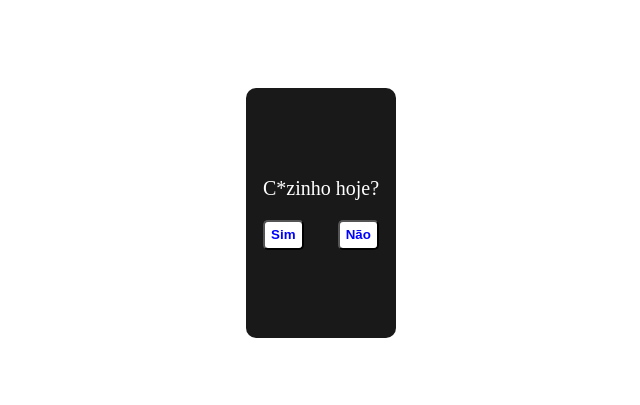
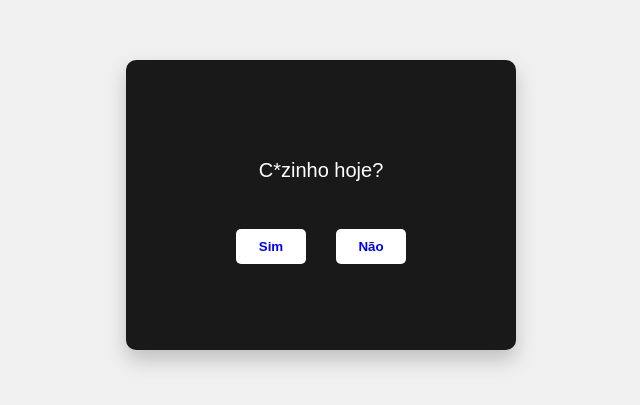
Before and after one commit to flsbiel/TESTE, a plain HTML site: page brincando/index.html in a window 1280 px wide. Shown: the part 195-600 px from the top of the page, without its empty margins (319-959 px from the left). Drawn offline with Linux system fonts and the light colour scheme.

Commit message:
Update index.html

```diff
--- a/brincando/index.html
+++ b/brincando/index.html
@@ -1,12 +1,20 @@
-<html>
+<!DOCTYPE html>
+<html lang="pt-br">
 <head>
+    <meta charset="UTF-8">
+    <meta name="viewport" content="width=device-width, initial-scale=1.0">
+    <title>Pergunta Especial</title>
     <style>
         body {
             display: flex;
             justify-content: center;
             align-items: center;
             height: 100vh;
+            margin: 0;
+            background-color: #f0f0f0;
+            font-family: sans-serif;
         }
+
         a {
             text-decoration: none;
         }
@@ -15,28 +23,45 @@
             font-size: 20px;
             color: white;
             height: 250px;
-            widt: 350px;
+            width: 350px; /* Corrigido de 'widt' */
             border-radius: 10px;
             background: #191919;
             flex-direction: column;
             display: flex;
             align-items: center;
             justify-content: center;
+            padding: 20px;
+            box-shadow: 0 10px 20px rgba(0,0,0,0.2);
         }
 
         .buttons-container {
             display: flex;
             justify-content: space-around;
+            align-items: center;
             height: 50px;
-            width: 150px;
+            width: 200px;
+            margin-top: 20px;
         }
+
         button {
-            height: 30px;
-            weidth: 50px;
+            height: 35px;
+            width: 70px; /* Corrigido de 'weidth' */
             background: white;
+            border: none;
             border-radius: 5px;
             color: blue;
             font-weight: 600;
+            cursor: pointer;
+            transition: transform 0.2s;
+        }
+
+        button:active {
+            transform: scale(0.95);
+        }
+
+        #no {
+            /* O botão 'Não' precisa de transição suave se quiser que ele 'deslize' */
+            transition: top 0.1s, left 0.1s;
         }
     </style>
 </head>
@@ -44,25 +69,26 @@
     <div class="box">
         <p>C*zinho hoje?</p>
         <div class="buttons-container">
-    <a href="https://youtu.be/dl1qE3wRiPE?si=azzdwCnv9-T79UUY&t=7" target="_blank" class="btn-sim">
+            <a href="https://youtu.be/dl1qE3wRiPE?si=azzdwCnv9-T79UUY&t=7" target="_blank">
                 <button type="button">Sim</button>
             </a>
 
             <button id="no">Não</button>
         </div>
     </div>
+
+    <script>
+        let buttonNo = document.getElementById('no');
+
+        buttonNo.addEventListener('mouseover', function () {
+            // Calcula limites para o botão não sair totalmente da tela
+            let height = window.innerHeight - 50;
+            let width = window.innerWidth - 100;
+
+            buttonNo.style.position = "absolute";
+            buttonNo.style.top = Math.random() * height + "px";
+            buttonNo.style.left = Math.random() * width + "px";
+        });
+    </script>
 </body>
-    <script>
-        let button = document.getElementById('no');
-        let height = window.innerHeight - 50;
-        let width = window.innerWidth - 50;
-
-        button.addEventListener('mouseover', function () {
-            button.style.position = "absolute";
-            button.style.top = Math.random() * height + "px";
-            button.style.left = Math.random() * width + "px";
-        })
-
-
-    </script>
 </html>
```
Lines whose indentation alone changed are shown as unchanged.
